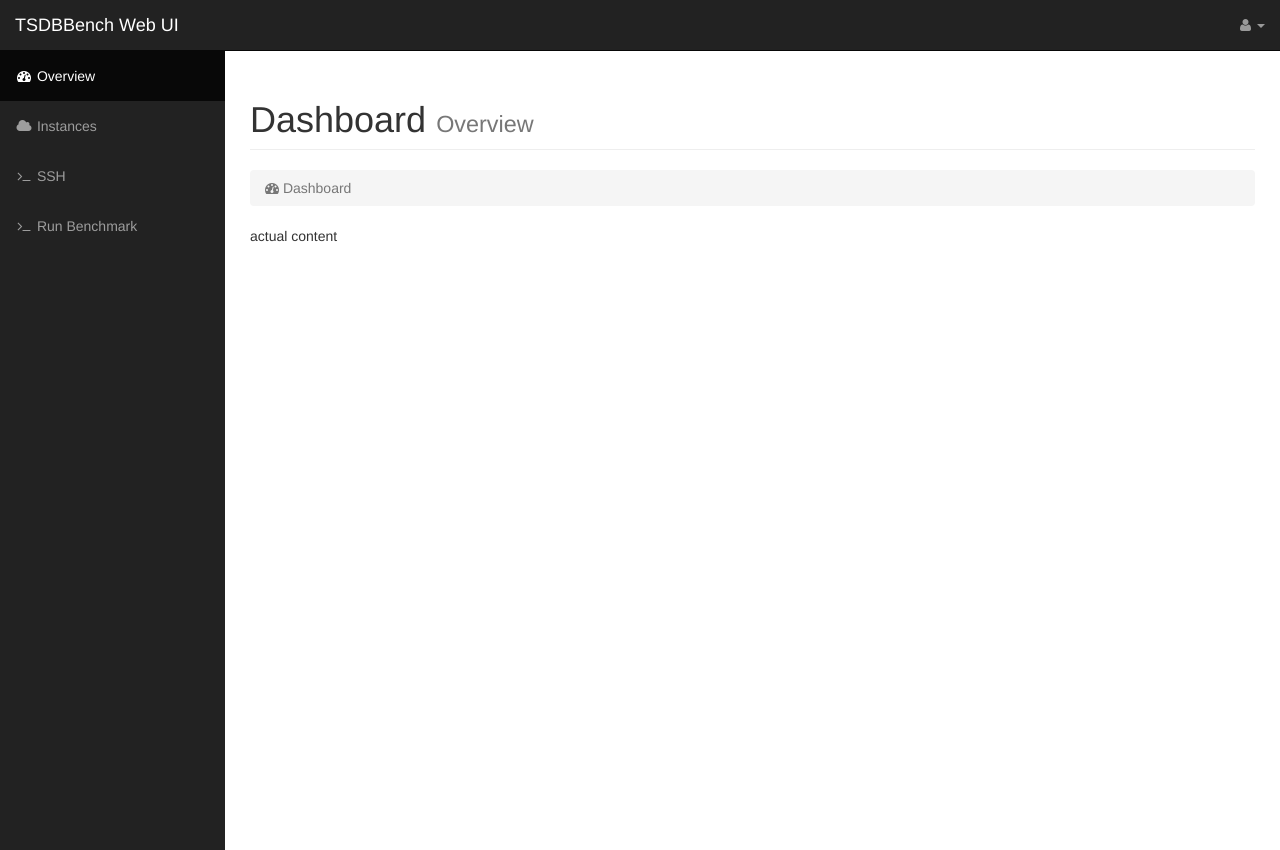
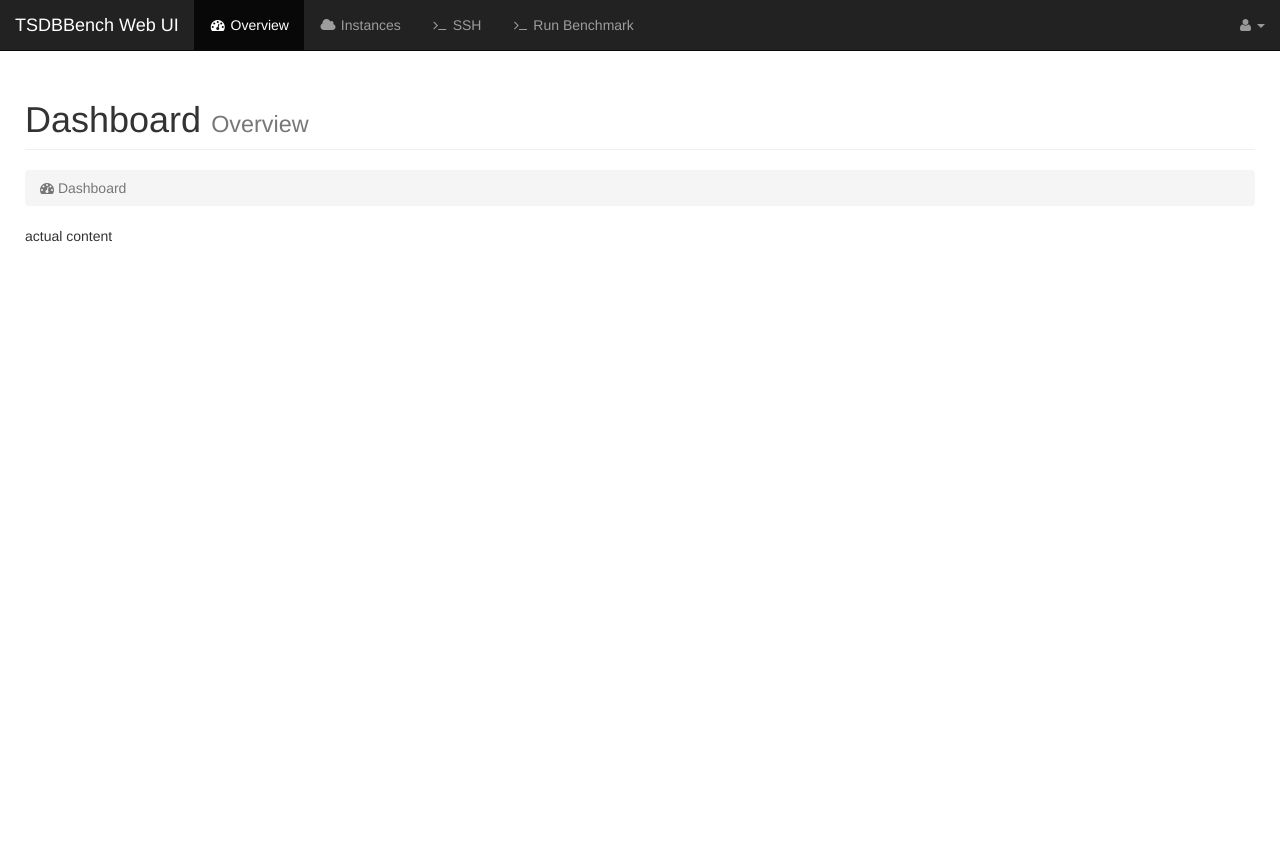
Before and after one commit to TSDBBench/tsdbbench-webui, a Flask app: page / in a window 1280 px wide. Run offline with Flask 2, Linux system fonts and the light colour scheme; the visitor is signed in with stand-in values (Sample User, id 1); data that the repository does not hold is empty; some libraries are stand-ins or nearby versions.

Commit message:
frontend navigation moved to the top

```diff
--- a/app/static/css/main.css
+++ b/app/static/css/main.css
@@ -38,10 +38,6 @@ body {
 }
 
 @media(min-width:768px) {
-    #wrapper {
-        padding-left: 225px;
-    }
-
     #page-wrapper {
         padding: 10px;
     }
--- a/app/templates/partials/navigation/sidebar.html
+++ b/app/templates/partials/navigation/sidebar.html
@@ -1,7 +1,7 @@
 
 <!-- Sidebar Menu Items - These collapse to the responsive navigation menu on small screens -->
 <div class="collapse navbar-collapse navbar-ex1-collapse">
-    <ul class="nav navbar-nav side-nav">
+    <ul class="nav navbar-nav">
 
         <li {% if rootActive %} class="active" {% endif %} >
             <a href="/">
```
